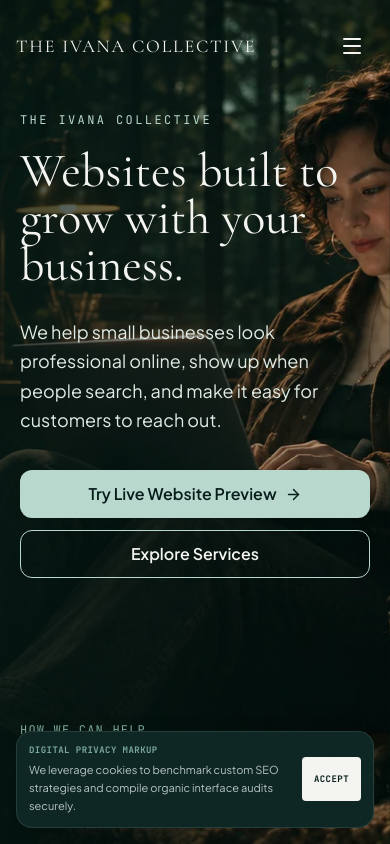
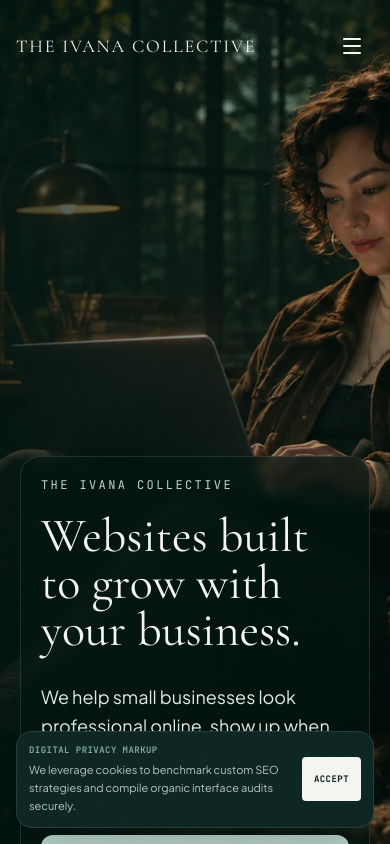
Before and after one commit to ivapbj/The-Ivana-Collective-Website, a React (Vite) app: page / in a window 390 px wide. Shown: the top 844 px of the page. Built offline with nearby package versions, Linux system fonts and the light colour scheme.

Commit message:
Refine mobile hero and content contrast

```diff
--- a/src/components/PageBackground.css
+++ b/src/components/PageBackground.css
@@ -95,6 +95,25 @@
 .route-content__page .home-page > section {
   background-color: transparent !important;
   background-image: none !important;
+  color: #F4F5F1;
+}
+
+@media (max-width: 767px) {
+  .route-content__page .home-page > #hero {
+    min-height: 100vh;
+    min-height: 100svh;
+    align-items: flex-end;
+    padding-top: 54svh;
+    padding-bottom: 2.5rem;
+  }
+
+  .route-content__page .home-page > #hero > div {
+    padding: 1.25rem;
+    border: 1px solid rgba(185, 216, 206, .14);
+    border-radius: 1.25rem;
+    background: rgba(4, 22, 18, .64);
+    backdrop-filter: blur(5px);
+  }
 }
 
 .work-page .work-copy,
--- a/src/pages/ConciseHome.tsx
+++ b/src/pages/ConciseHome.tsx
@@ -20,7 +20,7 @@ export default function ConciseHome({ onScheduleCall }: { onScheduleCall: () =>
     <section id="hero" className="relative min-h-[72vh] flex items-center px-5 pt-28 pb-16 overflow-hidden">
       <div className="relative max-w-4xl mx-auto w-full">
         <p className="font-mono text-xs tracking-[.2em] uppercase text-[#B9D8CE]">The Ivana Collective</p>
-        <h1 className="mt-5 font-serif text-[clamp(3rem,7vw,6rem)] leading-[.98]">Websites built to grow with your business.</h1>
+        <h1 className="mt-5 max-w-2xl font-serif text-[clamp(3rem,7vw,6rem)] leading-[.98]">Websites built to grow with your business.</h1>
         <p className="mt-7 max-w-2xl text-lg leading-relaxed text-[#E0EBE5]">We help small businesses look professional online, show up when people search, and make it easy for customers to reach out.</p>
         <div className="mt-9 flex flex-col sm:flex-row gap-3">
           <Link href="/website-generator" className="inline-flex justify-center items-center gap-2 min-h-12 px-6 rounded-xl bg-[#B9D8CE] text-[#061C1A] font-semibold">Try Live Website Preview <ArrowRight size={17}/></Link>
```
